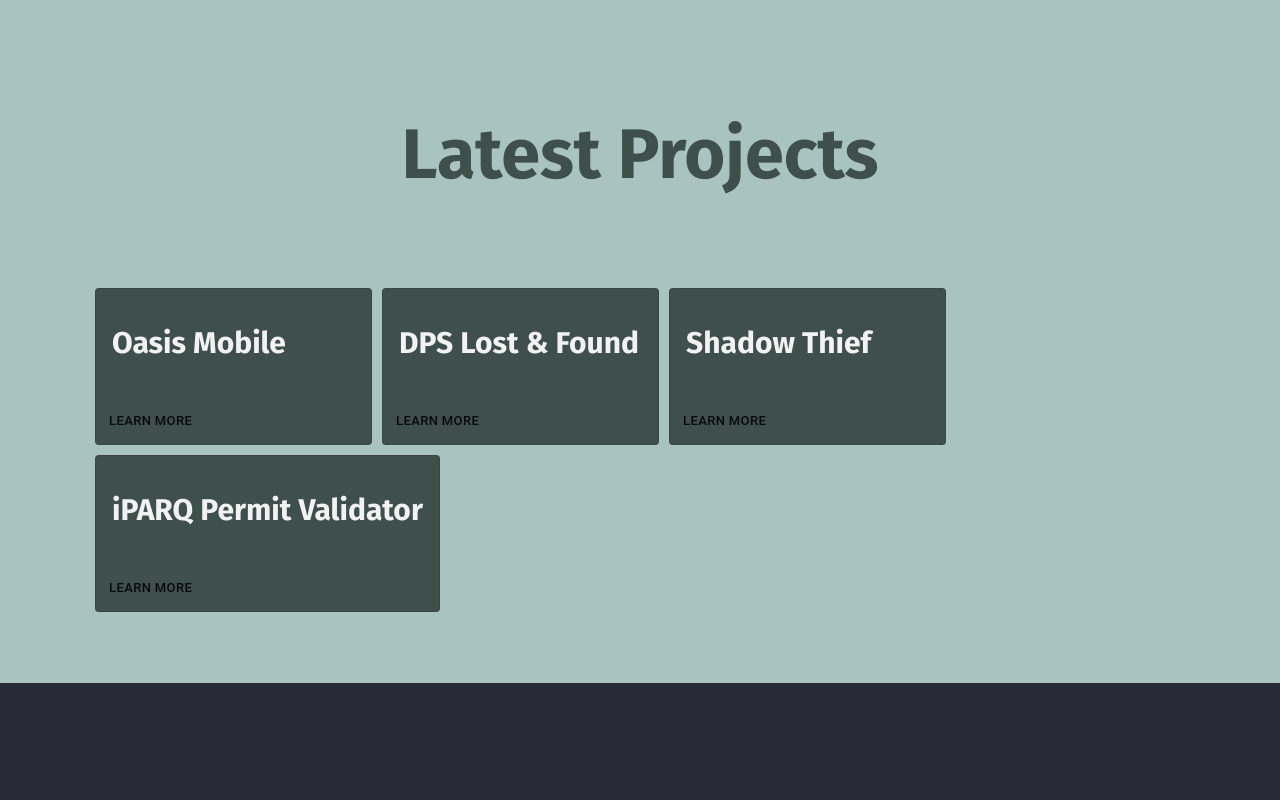
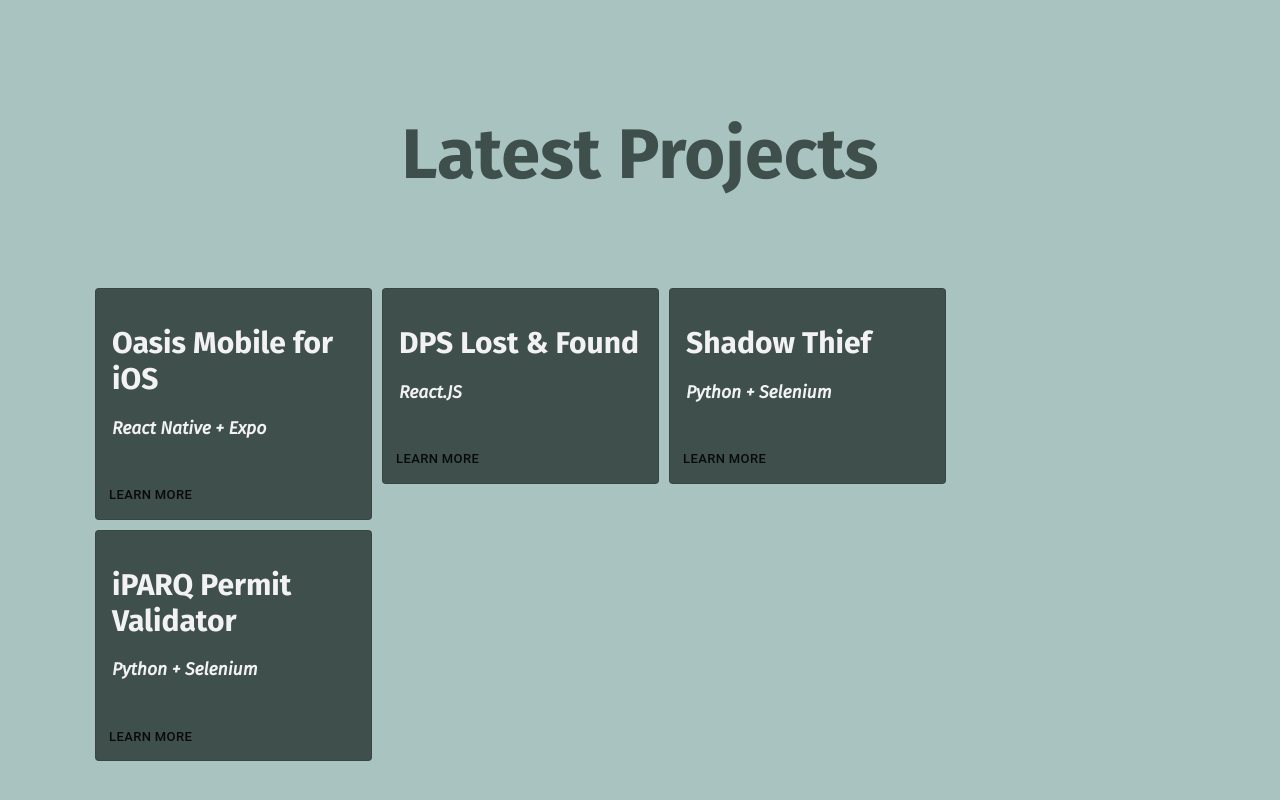
Before and after one commit to nlpulido/nlpulido.github.io, a React (Create React App) app: page / in a window 1280 px wide. Shown: the part 556-1356 px from the top of the page. Before the commit the page ends 1239 px from the top, so only its background shows below. Built offline with nearby package versions, Linux system fonts and the light colour scheme.

Commit message:
styling the project cards

```diff
--- a/src/components/OutlinedCard.js
+++ b/src/components/OutlinedCard.js
@@ -3,14 +3,26 @@ import { makeStyles } from '@material-ui/core/styles';
 import Card from '@material-ui/core/Card';
 import CardActions from '@material-ui/core/CardActions';
 import CardContent from '@material-ui/core/CardContent';
+import CardHeader from '@material-ui/core/CardHeader';
 import Button from '@material-ui/core/Button';
 
 const useStyles = makeStyles({
   root: {
-    minWidth: 275,
+    width: 275,
     fontSize: 15,
     backgroundColor: '#3f4f4c',
     color: "#f2f2f2",
+    fontFamily: 'Fira Sans',
+  },
+
+  language: {
+    fontStyle: "italic"
+  },
+
+  cardHeader: {
+    display: "flex",
+    flexDirection: "column",
+    justifyContent: "flex-start",
   },
 });
 
@@ -20,7 +32,8 @@ export default function OutlinedCard(props) {
   return (
     <Card className={classes.root} variant="outlined">
       <CardContent>
-        <h1>{props.title}</h1>
+        <h1>{props.project.title}</h1>
+        <h3 className={classes.language}>{props.project.language}</h3>
       </CardContent>
       <CardActions>
         <Button size="small">Learn More</Button>
--- a/src/pages/Home/DesktopHome.js
+++ b/src/pages/Home/DesktopHome.js
@@ -3,23 +3,30 @@ import headshot from './headshot_bubble.png';
 import OutlinedCard from '../../components/OutlinedCard';
 import "./Home.css";
 
+/* Icons for each project */
+import PhoneIphoneIcon from '@material-ui/icons/PhoneIphone';
+
 function DesktopHome() {
     const projects = [
         {
-            title: "Oasis Mobile",
-            description: "blah"
+            title: "Oasis Mobile for iOS",
+            language: "React Native + Expo",
+            description: "an iOS implementation of Oasis New Tab",
         },
         {
             title: "DPS Lost & Found",
-            description: "blah"
+            language: "React.JS",
+            description: "a React.JS Web App for USF's Public Safety",
         },
         {
             title: "Shadow Thief",
-            description: "blah"
+            language: "Python + Selenium",
+            description: "blah",
         },
         {
             title: "iPARQ Permit Validator",
-            description: "blah"
+            language: "Python + Selenium",
+            description: "blah",
         },
     ]
 
@@ -43,7 +50,7 @@ function DesktopHome() {
                     {projects.map((project) => {
                         return (
                             <li>
-                                <OutlinedCard title={project.title} description={project.description}/>
+                                <OutlinedCard project={project}/>
                             </li>
                         );
                     })}
```
